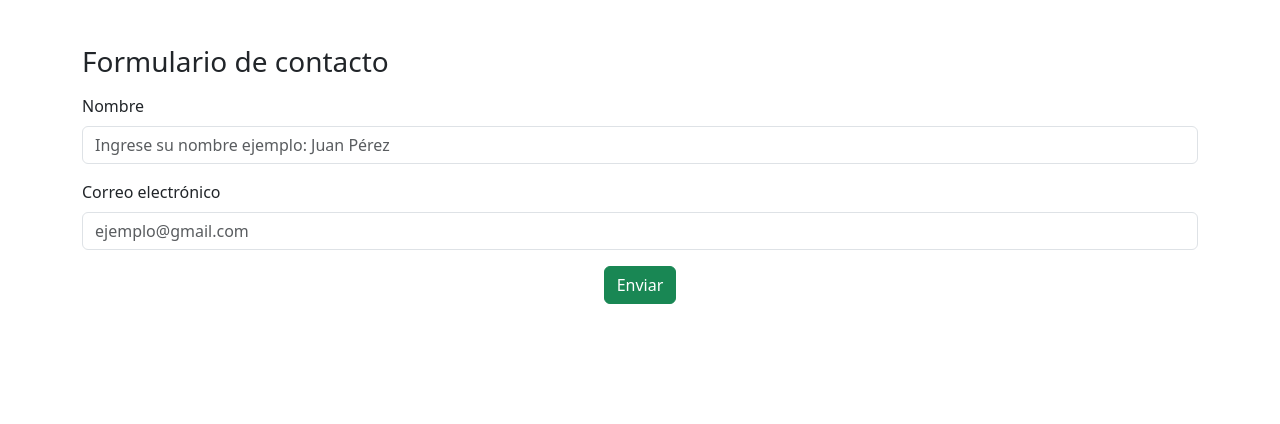
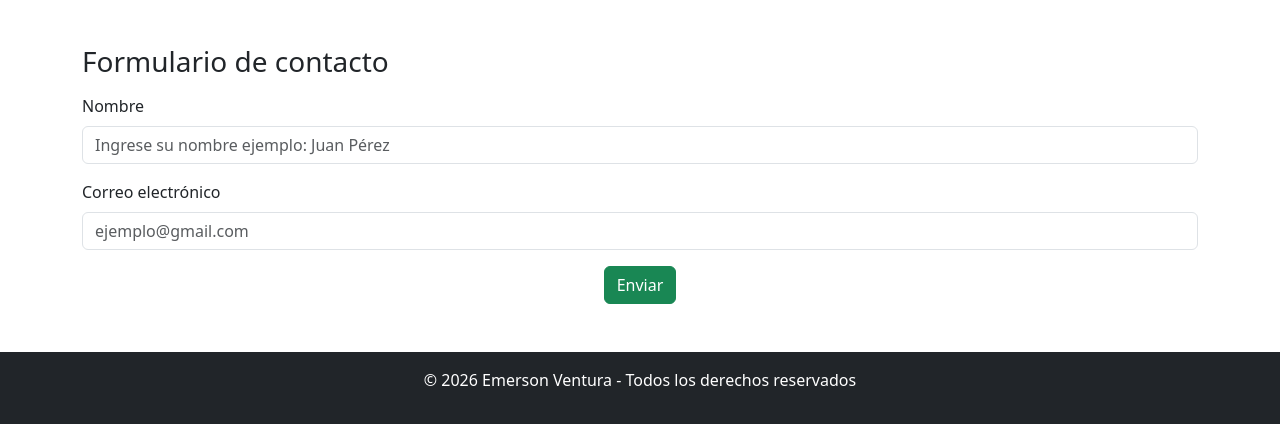
Before and after one commit to emeraul1/Practicas-de-laboratorio-DPW, a plain HTML site: page Practica_6/Ejercicio6.html in a window 1280 px wide. Shown: the part 819-1243 px from the top of the page. Before the commit the page ends 1123 px from the top, so only its background shows below. Drawn offline with nearby package versions, Linux system fonts and the light colour scheme.

Commit message:
Practica 6

```diff
--- a/Practica_6/Ejercicio6.html
+++ b/Practica_6/Ejercicio6.html
@@ -82,6 +82,8 @@
 
     </div>
 
-
+    <footer class="bg-dark text-white text-center p-3 mt-5">
+        <p>© 2026 Emerson Ventura - Todos los derechos reservados</p>
+    </footer>
 </body>
 </html>
```
